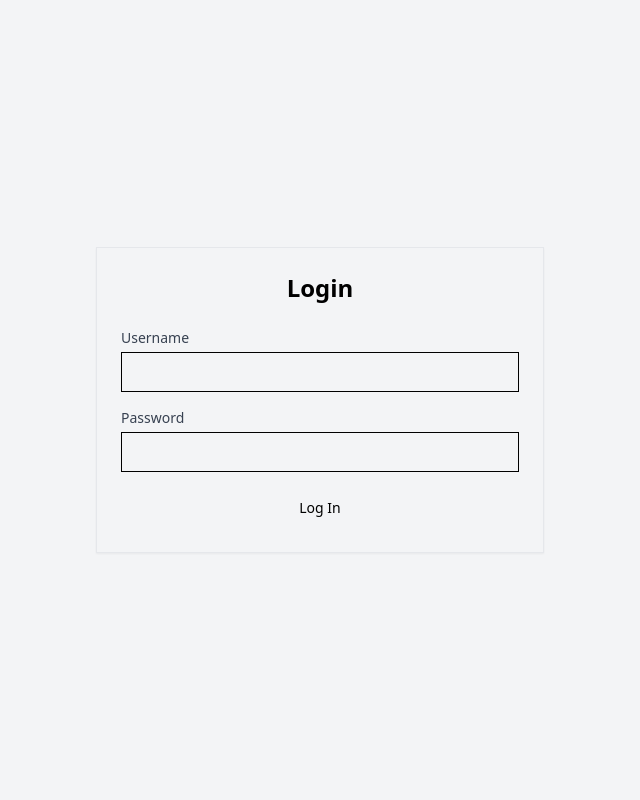
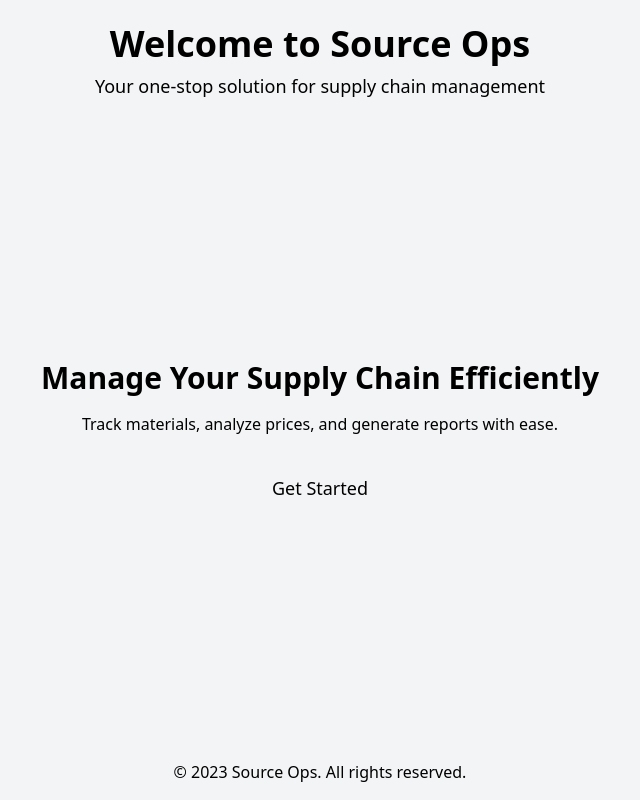
Before and after one commit to rahulnkm/source-ops, a React (Create React App) app: page / in a window 1280 px wide. Before the commit this address led to /login. Shown: the whole page, without its empty margins (320-960 px from the left). Built offline with nearby package versions, Linux system fonts and the light colour scheme.

Commit message:
add landing page

```diff
--- a/src/App.tsx
+++ b/src/App.tsx
@@ -8,6 +8,8 @@ import ScenarioAnalysis from './components/ScenarioAnalysis';
 import Reports from './components/Reports';
 import AlertSettings from './components/AlertSettings';
 import SupplierPerformance from './components/SupplierPerformance';
+import MVP from './components/MVP';
+import LandingPage from './components/LandingPage';
 
 const App = () => {
   const [isLoggedIn, setIsLoggedIn] = useState(false);
@@ -20,7 +22,8 @@ const App = () => {
     <Router>
       <div className="min-h-screen bg-gray-100">
         <Routes>
-          <Route path="/" element={isLoggedIn ? <Dashboard /> : <Navigate to="/login" />} />
+          <Route path="/" element={<LandingPage />} />
+          <Route path="/mvp" element={isLoggedIn ? <MVP /> : <Navigate to="/login" />} /> {/* Add this line */}
           <Route path="/login" element={<Login onLogin={handleLogin} />} />
           <Route path="/dashboard" element={isLoggedIn ? <Dashboard /> : <Navigate to="/login" />} />
           <Route path="/materials" element={isLoggedIn ? <MaterialManagement /> : <Navigate to="/login" />} />
@@ -29,6 +32,7 @@ const App = () => {
           <Route path="/reports" element={isLoggedIn ? <Reports /> : <Navigate to="/login" />} />
           <Route path="/alert-settings" element={isLoggedIn ? <AlertSettings /> : <Navigate to="/login" />} />
           <Route path="/supplier-performance" element={isLoggedIn ? <SupplierPerformance /> : <Navigate to="/login" />} />
+          <Route path="*" element={isLoggedIn ? <SupplierPerformance /> : <Navigate to="/login" />} />
         </Routes>
       </div>
     </Router>
--- a/src/api/mock.ts
+++ b/src/api/mock.ts
@@ -3,7 +3,7 @@
 export const login = (username: string, password: string): Promise<boolean> => {
     return new Promise((resolve) => {
       setTimeout(() => {
-        resolve(username === 'admin' && password === 'password');
+        resolve(username === 'yuh' && password === 'king');
       }, 1000);
     });
   };
--- /dev/null
+++ b/src/components/LandingPage.tsx
@@ -0,0 +1,28 @@
+import React from 'react';
+import { Link } from 'react-router-dom';
+import { Button } from './@/components/ui/button';
+
+const LandingPage = () => {
+  return (
+    <div className="min-h-screen flex flex-col items-center justify-center bg-gray-100">
+      <header className="w-full py-6 bg-primary text-primary-foreground text-center">
+        <h1 className="text-4xl font-bold">Welcome to Source Ops</h1>
+        <p className="mt-2 text-lg">Your one-stop solution for supply chain management</p>
+      </header>
+      <main className="flex-1 flex flex-col items-center justify-center">
+        <section className="text-center">
+          <h2 className="text-3xl font-semibold mb-4">Manage Your Supply Chain Efficiently</h2>
+          <p className="mb-8">Track materials, analyze prices, and generate reports with ease.</p>
+          <Link to="/login">
+            <Button className="px-6 py-3 text-lg">Get Started</Button>
+          </Link>
+        </section>
+      </main>
+      <footer className="w-full py-4 bg-secondary text-secondary-foreground text-center">
+        <p>&copy; 2023 Source Ops. All rights reserved.</p>
+      </footer>
+    </div>
+  );
+};
+
+export default LandingPage;
--- a/src/components/Login.tsx
+++ b/src/components/Login.tsx
@@ -2,14 +2,23 @@ import React, { useState } from 'react';
 import { Card, CardHeader, CardContent, CardFooter } from '../components/@/components/ui/card';
 import { Input } from '../components/@/components/ui/input';
 import { Button } from '../components/@/components/ui/button';
+import { login } from '../api/mock';
+import { useNavigate } from 'react-router-dom';
 
 const Login = ({ onLogin }: { onLogin: () => void }) => {
   const [username, setUsername] = useState('');
   const [password, setPassword] = useState('');
+  const navigate = useNavigate();
 
-  const handleSubmit = (e: React.FormEvent) => {
+  const handleSubmit = async (e: React.FormEvent) => {
     e.preventDefault();
-    onLogin();
+    const isAuthenticated = await login(username, password);
+    if (isAuthenticated) {
+        onLogin();
+        navigate('/mvp');
+    } else {
+        alert('Invalid credentials');
+    }
   };
 
   return (
```
